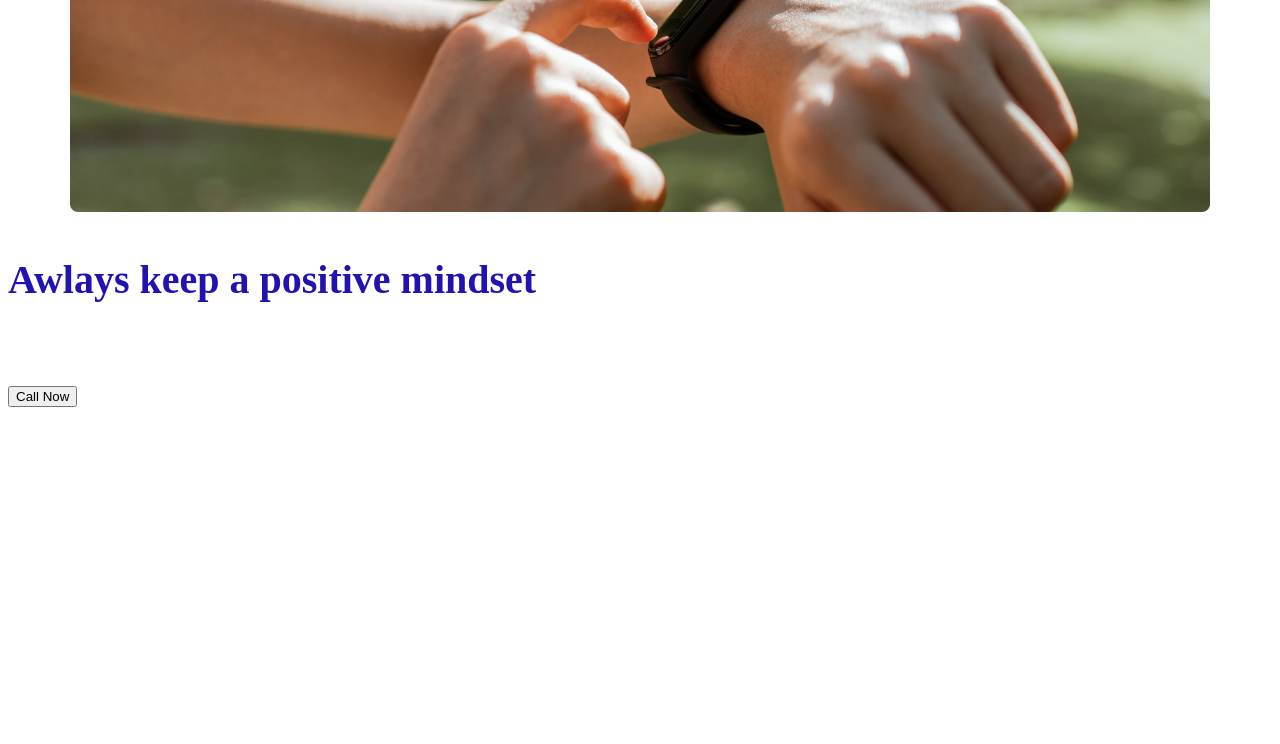
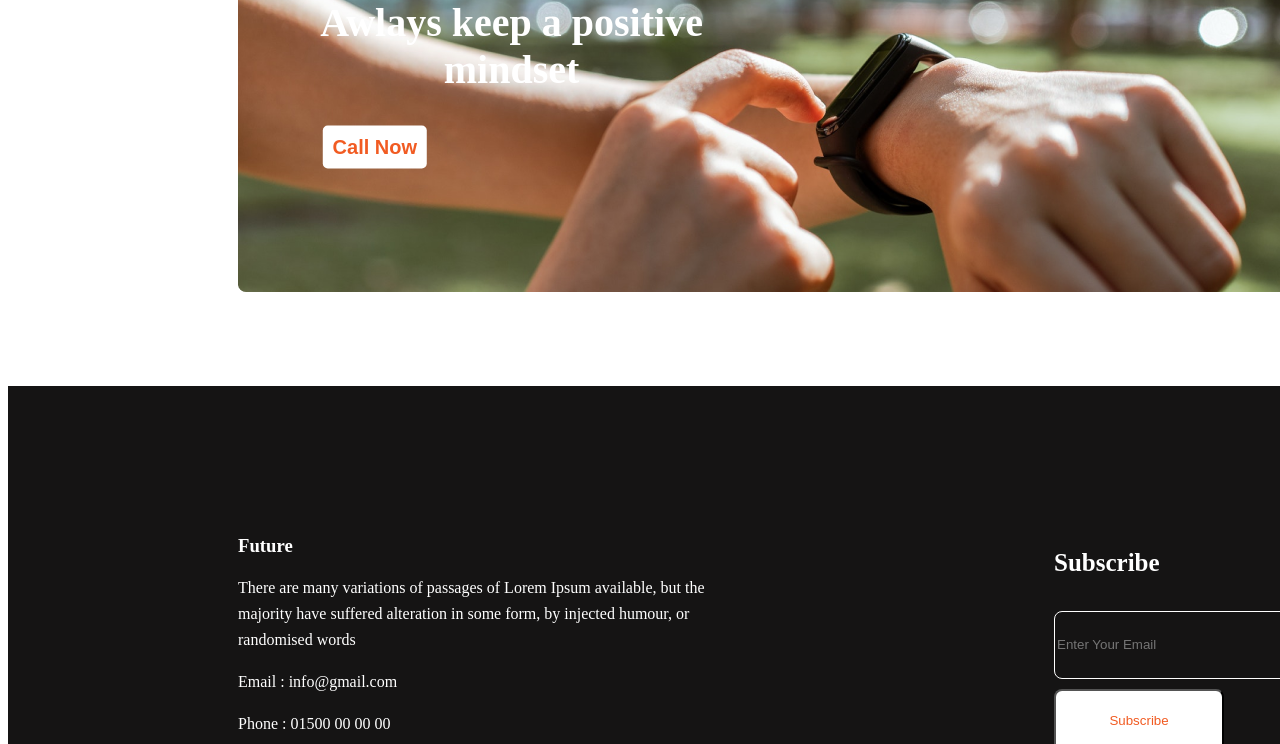
Before and after one commit to tofazzolshah/practice5, a plain HTML site: page index.html in a window 1280 px wide. Shown: the part 2250-2994 px from the top of the page. Before the commit the page ends 2665 px from the top, so only its background shows below. Drawn offline with Linux system fonts and the light colour scheme.

Commit message:
finish the 2nd project

```diff
--- a/index.html
+++ b/index.html
@@ -78,19 +78,36 @@
             <div class="call-img">
 
                 <img src="/images/watch.png" alt="">
+                <div class="img-write">
+                <h3 class="contact-title">Awlays keep a positive mindset</h3>
+                <button class="btn-call">Call Now</button>
+            </div >
+           </div>
 
-            </div>
-            <div class="img-write">
-                <h3 class="contact-title">Awlays keep a positive mindset</h3>
-                <button>Call Now</button>
-
-            </div>
 
         </section>
 
     </main>
-    <footer>
+    <footer class="footer">
+       <div class="footer-content">
+        <div class="footercoloumn1">
+            <h3 class="footer-title">Future</h3>
+            <p class="footer-para">There are many variations of passages of Lorem Ipsum available, but the majority have suffered alteration in some form, by injected humour, or randomised words</p>
+            <p class="footer-para">Email : info@gmail.com</p>
+            <p class="footer-para">Phone : 01500 00 00 00</p>
+            <img class="footer-img" src="/images/icons/fb.png" alt="">
+            <img src="/images/icons/twitter.png" alt="" class="footer-img">
+            <img src="/images/icons/youtube.png" alt="" class="footer-img">
+        </div>
+        <div class="footercoloumn">
+            <h4 class="nd-title">Subscribe</h4>
+            <form action="">
+                <input class="email-box" type="email" placeholder="Enter Your Email"><br>
+                <button class="btnSub">Subscribe</button>
+            </form>
+        </div>
 
+       </div>
     </footer>
 </body>
 
--- a/style/style1.css
+++ b/style/style1.css
@@ -102,8 +102,8 @@ header {
 .plan-box {
 
     margin-left: 160px;
+
     text-align: center;
-
 
 }
 
@@ -127,17 +127,108 @@ header {
 
 .call-img {
     text-align: center;
-    z-index: 1;
+    margin-left: 230px;
+    margin-top: 80px;
+    display: inline-block;
+    position: relative;
 
 }
 
 .contact-title {
-    color: #2013b2;
+    position: absolute;
+    top: 5%;
+    left: 24%;
+    margin-right: 319px;
+    transform: translate(-50%, -50%);
+    /* Center the text */
+
+    color: white;
     font-size: 40px;
-    width: 559px;
-    height: 90px;
-    z-index: 2;
+    font-weight: 700;
+    padding: 10px;
+    border-radius: 5px;
+
 }
-.img-write{
-margin-top: 20px;
+
+.btn-call {
+    position: absolute;
+    top: 51%;
+    left: 12%;
+
+    transform: translate(-50%, -50%);
+    /* Center the text */
+    background-color: white;
+    color: #F15B22;
+    text-align: center;
+    font-size: 20px;
+    font-weight: 600;
+    padding: 10px;
+    border-radius: 5px;
+    border: 0;
+
 }
+
+/* footer related style  */
+.footer {
+
+    width: 1600px;
+    height: 577px;
+    background-color: #151414;
+    margin-top: 90px;
+
+}
+
+.footer-content {
+    display: flex;
+
+}
+
+.footercoloumn1 {
+    margin-left: 230px;
+    width: 485px;
+    margin-top: 130px;
+}
+
+.footercoloumn {
+    color: white;
+    margin-top: 130px;
+    margin-left: 331px;
+}
+
+.footer-title {
+    color: white;
+}
+
+.footer-para {
+    color: #FFF;
+    font-family: "Work Sans";
+    font-size: 16px;
+    font-style: normal;
+    font-weight: 400;
+    line-height: 26px;
+}
+
+.nd-title {
+    color: #FFF;
+    font-size: 25px;
+    font-weight: 600;
+}
+
+.email-box {
+    width: 325px;
+    height: 64px;
+    background-color: #151414;
+    border: 1px solid white;
+    border-radius: 8px;
+    margin-bottom: 10px;
+}
+.btnSub{
+    width: 170.106px;
+    height: 64px;
+    background-color: white;
+    color: #F15B22;
+    border-radius: 8px;
+}
+.footer-img{
+    margin-right: 15px;
+}
```
